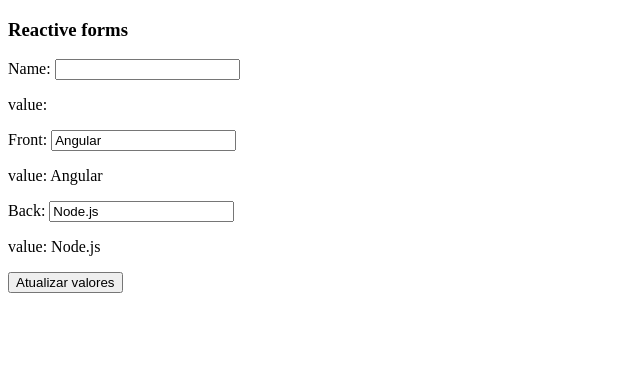
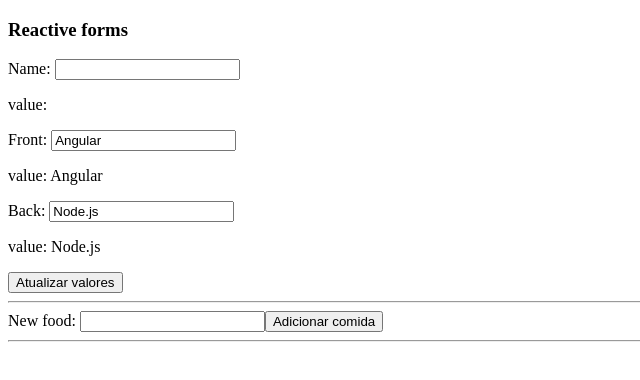
Before and after one commit to mathvsk/meu-primeiro-projeto, an Angular app: page / in a window 1280 px wide. Shown: the top 380 px of the page, without its empty margins (0-640 px from the left). Built offline with nearby package versions, Linux system fonts and the light colour scheme.

Commit message:
feat: gerar e manipular FormArray com reactive forms

```diff
--- a/src/app/components/forms/reactive-forms/reactive-forms.component.html
+++ b/src/app/components/forms/reactive-forms/reactive-forms.component.html
@@ -32,4 +32,25 @@
 
 
     <button type="button" (click)="update()">Atualizar valores</button>
+
+    <hr>
+    <label>
+        New food:
+        <input
+            type="text"
+            #newFood
+        />
+    </label>
+
+    <button type="button" (click)="addFavoriteFood(newFood.value)">Adicionar comida</button>
+    <hr>
+
+    <div formArrayName="myFavoriteFoods">
+        @for (item of profileForm.value.myFavoriteFoods; track $index;) {
+            <label>
+                {{ item }}
+                <input type="text" [formControlName]="$index">
+            </label>
+        }
+    </div>
 </form>
--- a/src/app/components/forms/reactive-forms/reactive-forms.component.ts
+++ b/src/app/components/forms/reactive-forms/reactive-forms.component.ts
@@ -1,5 +1,5 @@
 import { Component } from '@angular/core';
-import { FormControl, FormGroup, ReactiveFormsModule } from '@angular/forms';
+import { FormArray, FormControl, FormGroup, ReactiveFormsModule } from '@angular/forms';
 
 @Component({
   selector: 'app-reactive-forms',
@@ -15,6 +15,7 @@ export class ReactiveFormsComponent {
       front: new FormControl('Angular'),
       back: new FormControl('Node.js')
     }),
+    myFavoriteFoods: new FormArray([])
   });
 
   public update() {
@@ -26,4 +27,11 @@ export class ReactiveFormsComponent {
       }
     });
   }
+
+  public addFavoriteFood(newFood: string) {
+    const foods = this.profileForm.get('myFavoriteFoods') as FormArray
+    const addFood = new FormControl(newFood);
+
+    foods.push(addFood);
+  }
 }
```
